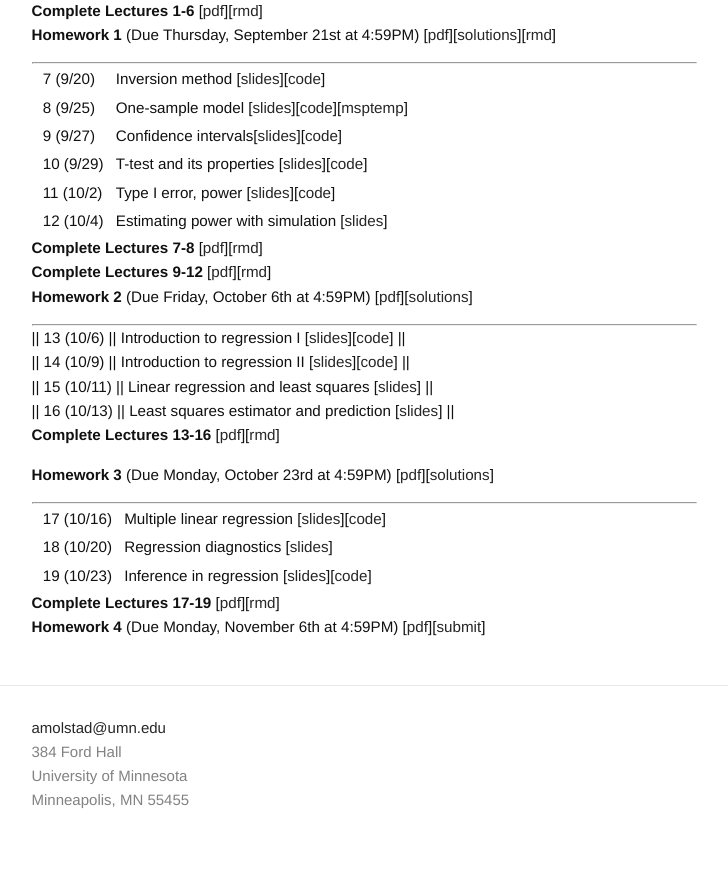
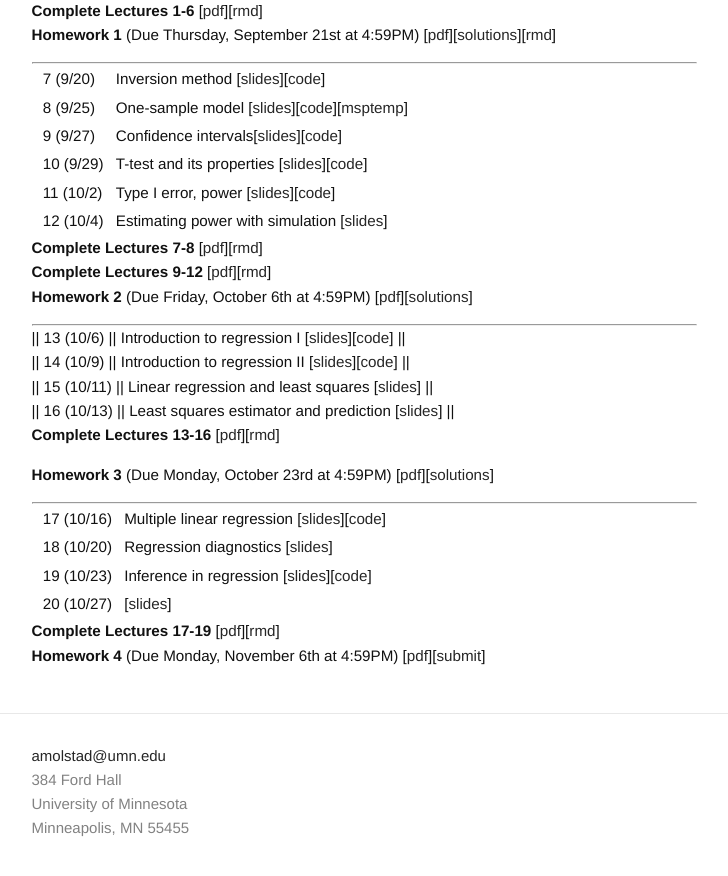
Before and after one commit to ajmolstad/ajmolstad.github.io, a Jekyll site: the page built from F23_STAT3301.md, in a window 1280 px wide and 900 px high, scrolled down 674 px. Shown: the top 876 px of the window, without its empty margins (276-1004 px from the left). Built offline with Jekyll 4.4.1, drawn with Linux system fonts in a browser that asks for light colours.

Commit message:
Update F23_STAT3301.md

```diff
--- a/F23_STAT3301.md
+++ b/F23_STAT3301.md
@@ -69,6 +69,7 @@ Note that you must be logged into your UMN Canvas account to access course mater
 || 17 (10/16) || Multiple linear regression [[slides](https://canvas.umn.edu/files/38672411/download?download_frd=1)][[code](https://canvas.umn.edu/files/38672414/download?download_frd=1)] ||
 || 18 (10/20) || Regression diagnostics [[slides](https://canvas.umn.edu/files/38800329/download?download_frd=1)] ||
 || 19 (10/23) || Inference in regression [[slides](https://canvas.umn.edu/files/38855828/download?download_frd=1)][[code](https://canvas.umn.edu/files/38855934/download?download_frd=1)] ||
+|| 20 (10/27) || [[slides](https://canvas.umn.edu/files/38978383/download?download_frd=1)]||
 
 **Complete Lectures 17-19** [[pdf](https://canvas.umn.edu/files/38906765/download?download_frd=1)][[rmd](https://canvas.umn.edu/files/38906769/download?download_frd=1)]
 **Homework 4** (Due Monday, November 6th at 4:59PM) [[pdf](https://canvas.umn.edu/files/38922295/download?download_frd=1)][[submit](https://canvas.umn.edu/courses/389122/assignments/3503812)]
```
